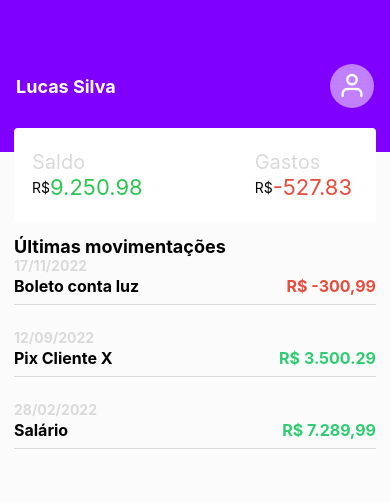
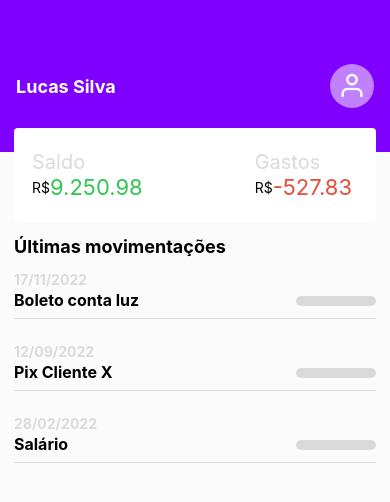
Before and after one commit to valdomiro22/interface_financas-react-native, a React Native app: screen / in a window 390 px wide. Shown: the top 502 px of the page. Built offline with nearby package versions, Linux system fonts and the light colour scheme.

Commit message:
finalizado o useState

```diff
--- a/src/components/Movements/movements.tsx
+++ b/src/components/Movements/movements.tsx
@@ -1,3 +1,4 @@
+import React, { useState } from "react";
 import { View, Text, TouchableOpacity } from "react-native";
 
 import { IGasto } from "./interface";
@@ -9,18 +10,30 @@ type tipagem = {
 }
 
 export function Movements({data}: tipagem) {
+  const [showValue, setShowValue] = useState(false);  // Implementação do useState
+
   return (
-    <TouchableOpacity style={stylesMovements.container}>
+    <TouchableOpacity
+      style={stylesMovements.container}
+      onPress={() => setShowValue(!showValue)}  // Coloca o showValue como true ou false
+    >
       <Text style={stylesMovements.date}>{ data.date }</Text>
 
       <View style={stylesMovements.content}>
         <Text style={stylesMovements.label}>{ data.label }</Text>
 
-        <Text
-          style={ data.type === 1 ? stylesMovements.value : stylesMovements.expenses }
-        >
-          {data.type === 1 ? `R$ ${data.value}` : `R$ -${data.value}`}
-        </Text>
+        { showValue ? (
+            <Text
+              style={ data.type === 1 ? stylesMovements.value : stylesMovements.expenses }
+            >
+              {data.type === 1 ? `R$ ${data.value}` : `R$ -${data.value}`}
+            </Text>
+          ) : (
+            <View style={stylesMovements.skeleton}>
+
+            </View>
+          )
+        }
 
       </View>
     </TouchableOpacity>
--- a/src/components/Movements/styleMovements.ts
+++ b/src/components/Movements/styleMovements.ts
@@ -31,5 +31,12 @@ export const stylesMovements = StyleSheet.create({
     fontSize: 16,
     color: '#E74C3C',
     fontWeight: 'bold',
+  },
+  skeleton: {
+    marginTop: 6,
+    width: 80,
+    height: 10,
+    backgroundColor: '#DADADA',
+    borderRadius: 8
   }
 });
--- a/src/pages/Home/stylesHome.ts
+++ b/src/pages/Home/stylesHome.ts
@@ -8,9 +8,7 @@ export const styles = StyleSheet.create({
   title: {
     fontSize: 18,
     fontWeight: 'bold',
-    marginLeft: 14,
-    marginEnd: 14,
-    marginTop: 14
+    margin: 14,
   },
   list: {
     marginStart: 14,
```
